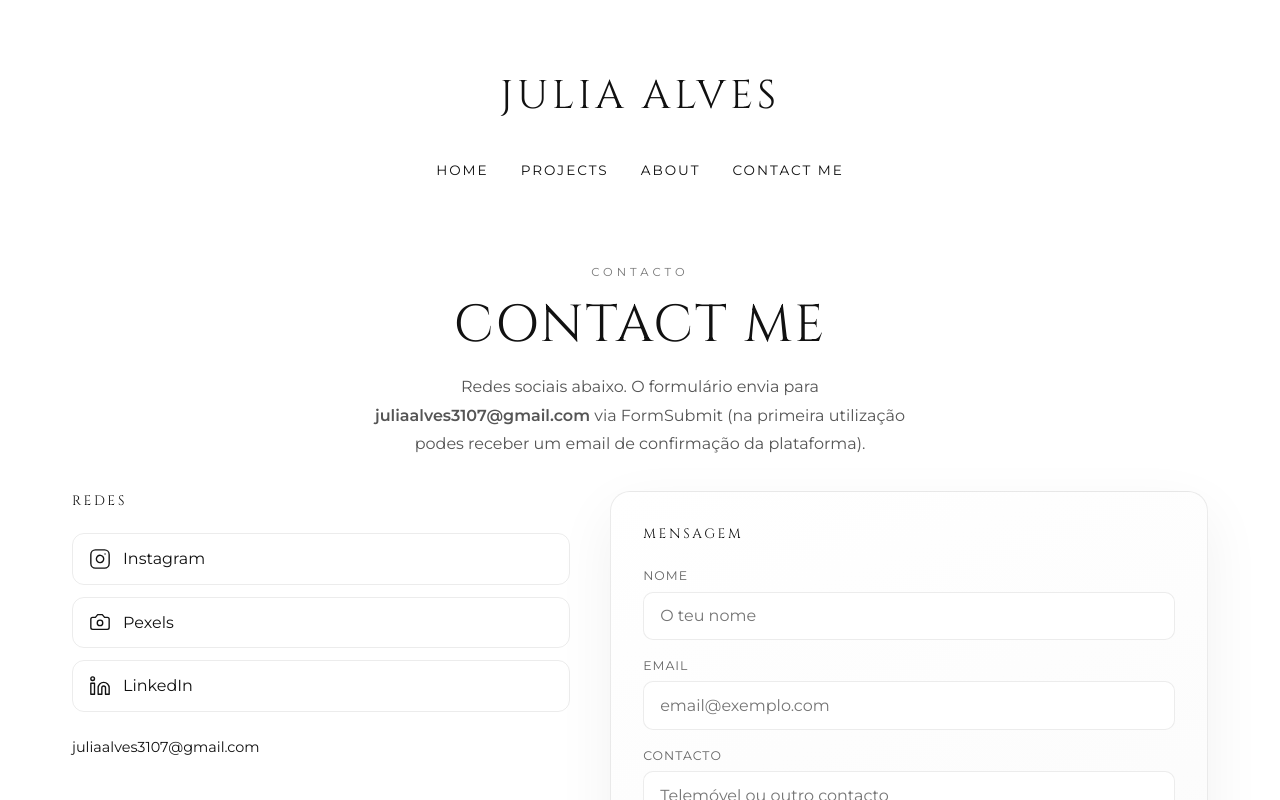
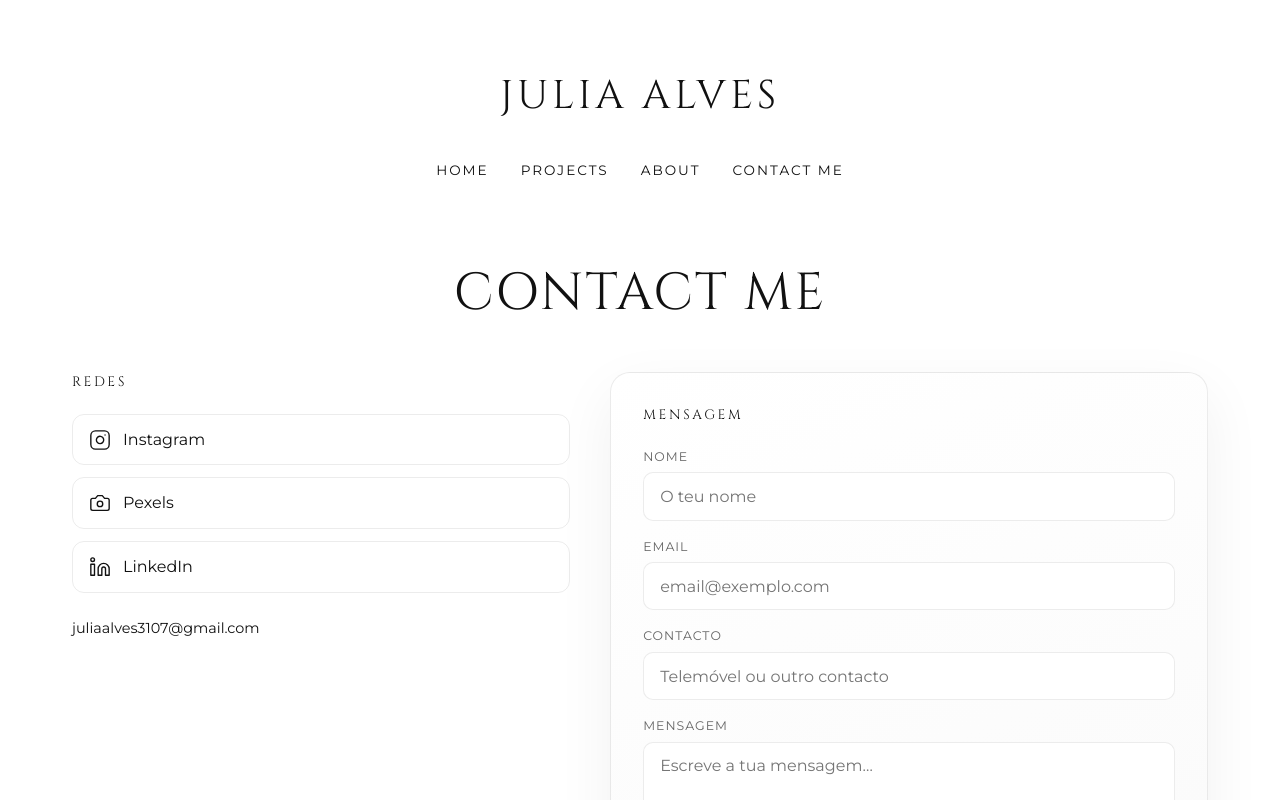
Before and after one commit to alvesjulia31/alvesjulia31.github.io, a React (Vite) app: page /contacto in a window 1280 px wide. Shown: the top 800 px of the page. Built offline with nearby package versions, Linux system fonts and the light colour scheme.

Commit message:
contact fixed

```diff
--- a/src/pages/Contact.jsx
+++ b/src/pages/Contact.jsx
@@ -14,12 +14,7 @@ const Contact = () => {
     <main className="page-contact">
       <section className="page-hero reveal-up">
         <div className="container">
-          <p className="eyebrow">Contacto</p>
           <h1 className="page-title">Contact me</h1>
-          <p className="page-lead">
-            Redes sociais abaixo. O formulário envia para <strong>juliaalves3107@gmail.com</strong> via
-            FormSubmit (na primeira utilização podes receber um email de confirmação da plataforma).
-          </p>
         </div>
       </section>
 
```
